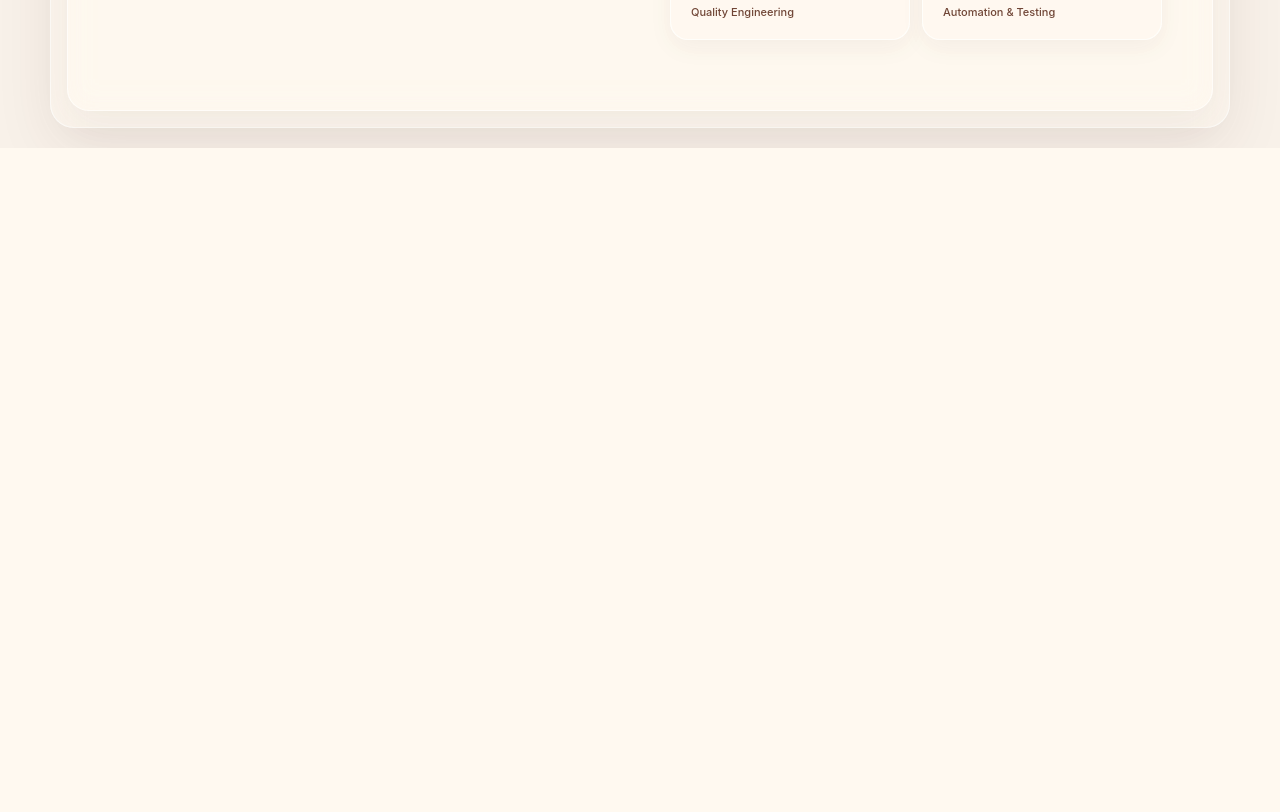
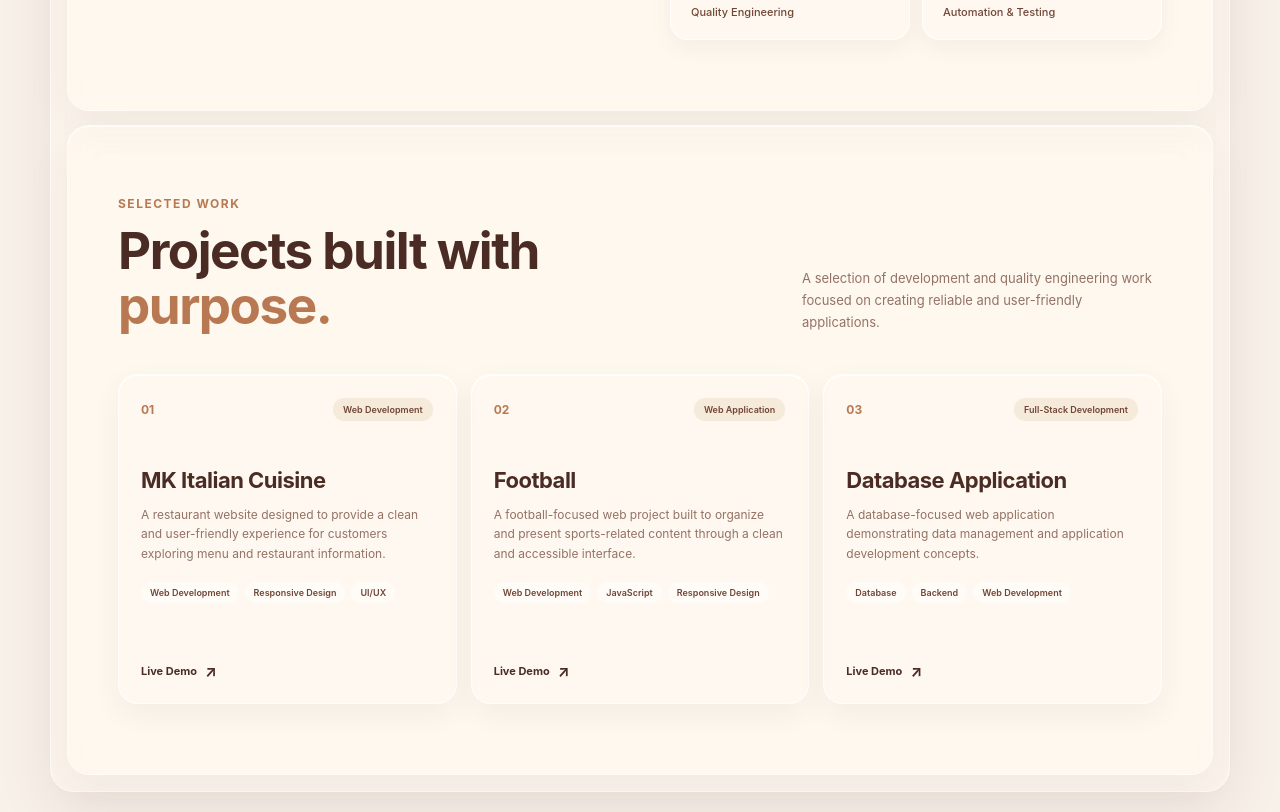
Before and after one commit to Mohammad-m-Niazi/demo, a React (Vite) app: page / in a window 1280 px wide. Shown: the part 1140-1952 px from the top of the page. Before the commit the page ends 1288 px from the top, so only its background shows below. Built offline with nearby package versions, Linux system fonts and the light colour scheme.

Commit message:
feat: add projects section (#11)

```diff
--- a/src/App.jsx
+++ b/src/App.jsx
@@ -3,7 +3,7 @@ import backgroundImage from './assets/background_img.png'
 import Navbar from './components/Navbar/Navbar'
 import Hero from './components/Hero/Hero'
 import About from './components/About/About'
-
+import Projects from './components/Projects/Projects'
 function App() {
   return (
     <main className="portfolio" style={{ '--portfolio-background': `url(${backgroundImage})` }}>
@@ -12,6 +12,7 @@ function App() {
           <Navbar />
           <Hero />
           <About />
+          <Projects />
         </div>
       </div>
     </main>
--- /dev/null
+++ b/src/components/Projects/Projects.css
@@ -0,0 +1,263 @@
+.projects {
+  margin-top: 14px;
+  padding: 70px 50px;
+
+  background: rgb(255 249 240 / 42%);
+
+  border: 1px solid rgb(255 255 255 / 60%);
+  border-radius: 22px;
+
+  box-shadow:
+    0 15px 40px rgb(74 44 36 / 6%),
+    inset 0 1px 0 rgb(255 255 255 / 70%);
+
+  backdrop-filter: blur(14px);
+  -webkit-backdrop-filter: blur(14px);
+}
+
+/* Heading */
+
+.projects-heading {
+  display: flex;
+  align-items: end;
+  justify-content: space-between;
+  gap: 40px;
+
+  margin-bottom: 40px;
+}
+
+.projects-heading > div {
+  max-width: 650px;
+}
+
+.projects-eyebrow {
+  margin: 0 0 12px;
+
+  color: #b87952;
+
+  font-size: 12px;
+  font-weight: 700;
+  letter-spacing: 1.5px;
+}
+
+.projects-heading h2 {
+  margin: 0;
+
+  color: #4a2c24;
+
+  font-size: clamp(34px, 4vw, 52px);
+  font-weight: 700;
+  line-height: 1.08;
+  letter-spacing: -1.5px;
+}
+
+.projects-heading h2 span {
+  color: #b87952;
+}
+
+.projects-intro {
+  max-width: 360px;
+  margin: 0;
+
+  color: #704536;
+
+  font-size: 13px;
+  line-height: 1.7;
+
+  opacity: 0.75;
+}
+
+/* Project grid */
+
+.projects-grid {
+  display: grid;
+  grid-template-columns: repeat(3, 1fr);
+  gap: 14px;
+}
+
+/* Card */
+
+.project-card {
+  display: flex;
+  flex-direction: column;
+
+  min-height: 330px;
+  padding: 22px;
+
+  background: rgb(255 249 240 / 58%);
+
+  border: 1px solid rgb(255 255 255 / 72%);
+  border-radius: 20px;
+
+  box-shadow:
+    0 10px 30px rgb(74 44 36 / 6%),
+    inset 0 1px 0 rgb(255 255 255 / 80%);
+
+  transition:
+    transform 0.25s ease,
+    box-shadow 0.25s ease,
+    background-color 0.25s ease;
+}
+
+.project-card:hover {
+  transform: translateY(-5px);
+
+  background: rgb(255 249 240 / 76%);
+
+  box-shadow:
+    0 18px 35px rgb(74 44 36 / 10%),
+    inset 0 1px 0 rgb(255 255 255 / 90%);
+}
+
+/* Card header */
+
+.project-top {
+  display: flex;
+  align-items: center;
+  justify-content: space-between;
+  gap: 15px;
+}
+
+.project-number {
+  color: #b87952;
+
+  font-size: 12px;
+  font-weight: 700;
+}
+
+.project-category {
+  padding: 6px 10px;
+
+  background: rgb(242 226 206 / 65%);
+
+  border: 1px solid rgb(255 255 255 / 60%);
+  border-radius: 999px;
+
+  color: #704536;
+
+  font-size: 9px;
+  font-weight: 600;
+}
+
+/* Content */
+
+.project-content {
+  margin-top: 45px;
+}
+
+.project-content h3 {
+  margin: 0;
+
+  color: #4a2c24;
+
+  font-size: 22px;
+  font-weight: 700;
+  letter-spacing: -0.5px;
+}
+
+.project-content p {
+  margin: 12px 0 0;
+
+  color: #704536;
+
+  font-size: 12px;
+  line-height: 1.65;
+
+  opacity: 0.75;
+}
+
+/* Technologies */
+
+.project-technologies {
+  display: flex;
+  flex-wrap: wrap;
+  gap: 6px;
+
+  margin-top: 18px;
+}
+
+.project-technologies span {
+  padding: 5px 9px;
+
+  background: rgb(255 255 255 / 45%);
+
+  border-radius: 999px;
+
+  color: #704536;
+
+  font-size: 9px;
+  font-weight: 600;
+}
+
+/* Project link */
+
+.project-link {
+  display: inline-flex;
+  align-items: center;
+  gap: 8px;
+
+  width: fit-content;
+
+  margin-top: auto;
+  padding-top: 25px;
+
+  color: #4a2c24;
+
+  font-size: 11px;
+  font-weight: 700;
+}
+
+.project-link > span {
+  font-size: 15px;
+
+  transition: transform 0.2s ease;
+}
+
+.project-link:hover > span {
+  transform: translate(3px, -3px);
+}
+
+/* Responsive */
+
+@media (max-width: 950px) {
+  .projects-grid {
+    grid-template-columns: repeat(2, 1fr);
+  }
+
+  .project-card:last-child {
+    grid-column: 1 / -1;
+  }
+}
+
+@media (max-width: 750px) {
+  .projects {
+    padding: 50px 30px;
+  }
+
+  .projects-heading {
+    flex-direction: column;
+    align-items: flex-start;
+  }
+
+  .projects-intro {
+    max-width: 500px;
+  }
+}
+
+@media (max-width: 520px) {
+  .projects {
+    padding: 40px 20px;
+  }
+
+  .projects-grid {
+    grid-template-columns: 1fr;
+  }
+
+  .project-card:last-child {
+    grid-column: auto;
+  }
+
+  .project-card {
+    min-height: 300px;
+  }
+}
--- /dev/null
+++ b/src/components/Projects/Projects.jsx
@@ -0,0 +1,87 @@
+import './Projects.css'
+
+function Projects() {
+  const projects = [
+    {
+      number: '01',
+      title: 'MK Italian Cuisine',
+      category: 'Web Development',
+      description:
+        'A restaurant website designed to provide a clean and user-friendly experience for customers exploring menu and restaurant information.',
+      technologies: ['Web Development', 'Responsive Design', 'UI/UX'],
+      liveUrl: 'https://mkitaliancuisine.mahdtech.net',
+    },
+    {
+      number: '02',
+      title: 'Football',
+      category: 'Web Application',
+      description:
+        'A football-focused web project built to organize and present sports-related content through a clean and accessible interface.',
+      technologies: ['Web Development', 'JavaScript', 'Responsive Design'],
+      liveUrl: 'https://football.mahdtech.net',
+    },
+    {
+      number: '03',
+      title: 'Database Application',
+      category: 'Full-Stack Development',
+      description:
+        'A database-focused web application demonstrating data management and application development concepts.',
+      technologies: ['Database', 'Backend', 'Web Development'],
+      liveUrl: 'https://database.mahdtech.net',
+    },
+  ]
+  return (
+    <section className="projects" id="work">
+      <div className="projects-heading">
+        <div>
+          <p className="projects-eyebrow">SELECTED WORK</p>
+
+          <h2>
+            Projects built with
+            <span> purpose.</span>
+          </h2>
+        </div>
+
+        <p className="projects-intro">
+          A selection of development and quality engineering work focused on creating reliable and
+          user-friendly applications.
+        </p>
+      </div>
+
+      <div className="projects-grid">
+        {projects.map((project) => (
+          <article className="project-card" key={project.number}>
+            <div className="project-top">
+              <span className="project-number">{project.number}</span>
+              <span className="project-category">{project.category}</span>
+            </div>
+
+            <div className="project-content">
+              <h3>{project.title}</h3>
+
+              <p>{project.description}</p>
+
+              <div className="project-technologies">
+                {project.technologies.map((technology) => (
+                  <span key={technology}>{technology}</span>
+                ))}
+              </div>
+            </div>
+
+            <a
+              className="project-link"
+              href={project.liveUrl}
+              target="_blank"
+              rel="noopener noreferrer"
+            >
+              Live Demo
+              <span>↗</span>
+            </a>
+          </article>
+        ))}
+      </div>
+    </section>
+  )
+}
+
+export default Projects
```
